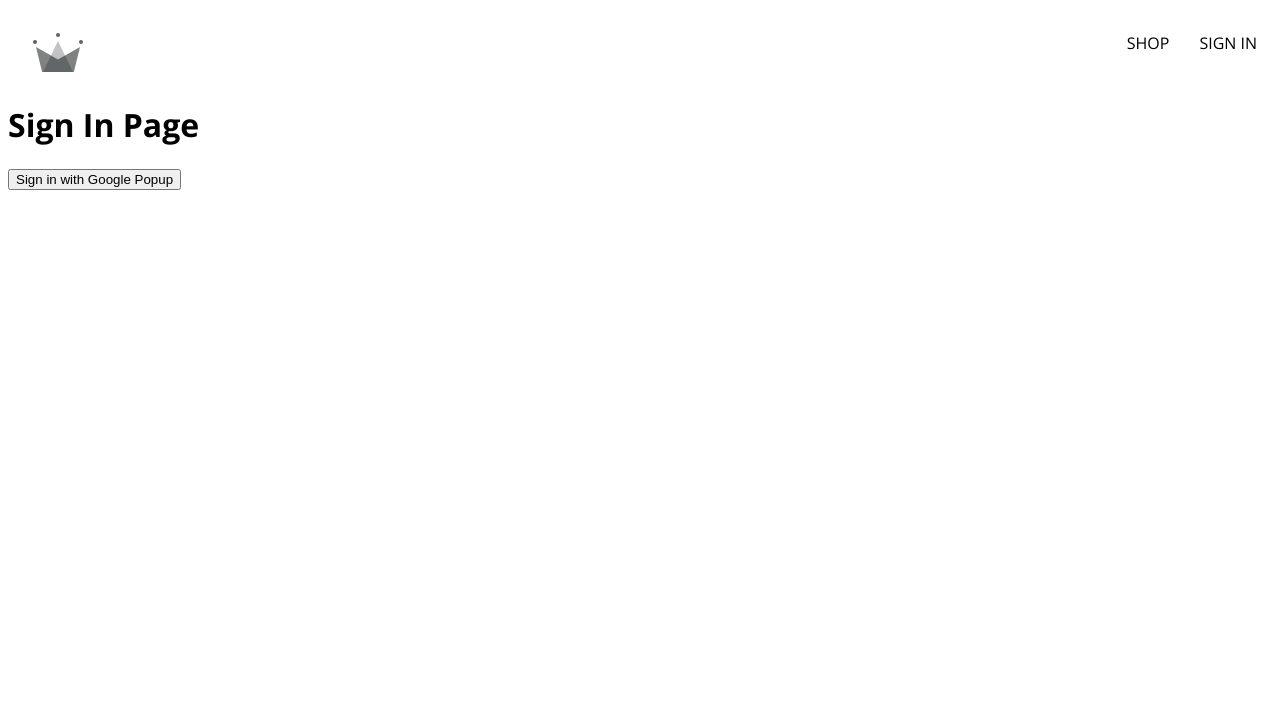
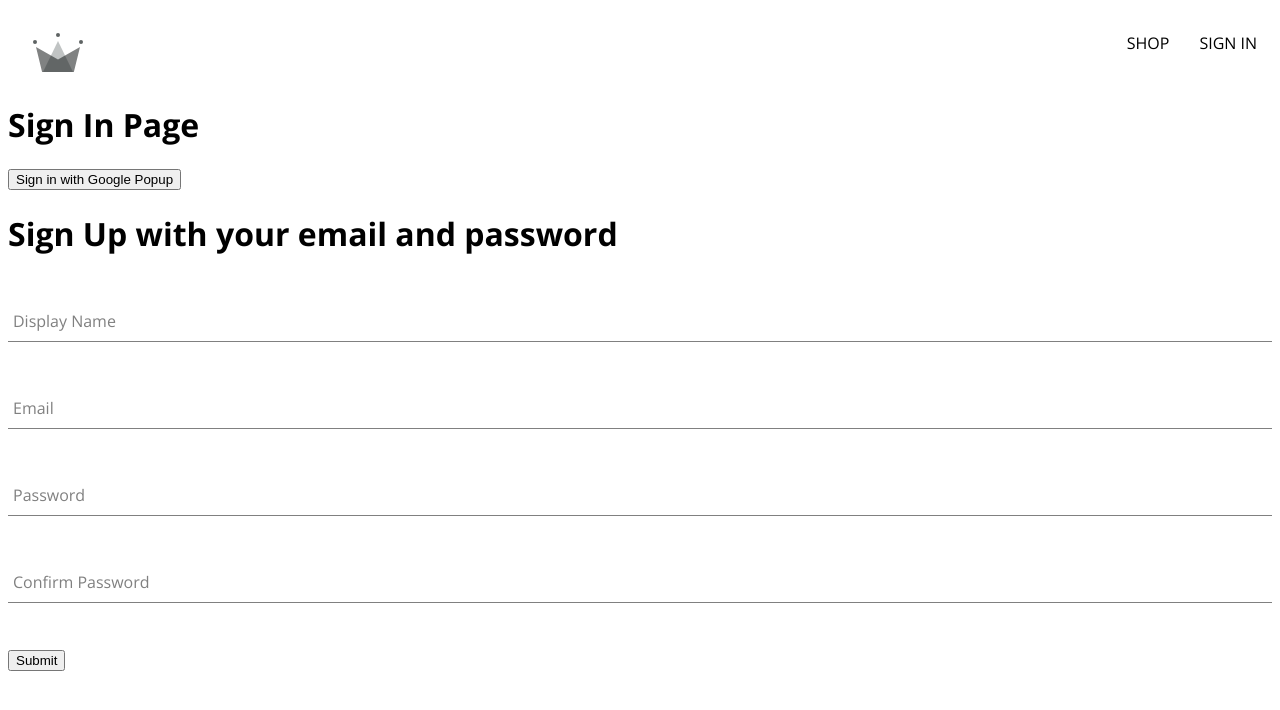
Before and after one commit to codefluss/cf-tuturial-shop, a React (Create React App) app: page /sign-in in a window 1280 px wide. Shown: the top 710 px of the page. Built offline with nearby package versions, Linux system fonts and the light colour scheme.

Commit message:
create sign up form

```diff
--- /dev/null
+++ b/src/components/form-input/form-input.component.jsx
@@ -0,0 +1,14 @@
+import './form-input.styles.scss';
+
+const FormInput = ({ label, ...otherProps }) => {
+    return (
+        <div className="group">
+            <input className={"form-input"} {...otherProps} />
+            { label &&
+                <label className={`form-input-label ${otherProps.value.length ? 'shrink' : ''}`}>{label}</label>
+            }
+        </div>
+    );
+}
+
+export default FormInput;
--- /dev/null
+++ b/src/components/form-input/form-input.styles.scss
@@ -0,0 +1,54 @@
+$sub-color: grey;
+$main-color: black;
+
+@mixin shrinkLabel {
+  top: -14px;
+  font-size: 12px;
+  color: $main-color;
+}
+
+.group {
+  position: relative;
+  margin: 45px 0;
+
+  .form-input {
+    background: none;
+    background-color: white;
+    color: $sub-color;
+    font-size: 18px;
+    padding: 10px 10px 10px 5px;
+    display: block;
+    width: 100%;
+    border: none;
+    border-radius: 0;
+    border-bottom: 1px solid $sub-color;
+    margin: 25px 0;
+
+    &:focus {
+      outline: none;
+    }
+
+    &:focus ~ .form-input-label {
+      @include shrinkLabel();
+    }
+  }
+
+  input[type='password'] {
+    letter-spacing: 0.3em;
+  }
+
+  .form-input-label {
+    color: $sub-color;
+    font-size: 16px;
+    font-weight: normal;
+    position: absolute;
+    pointer-events: none;
+    left: 5px;
+    top: 10px;
+    transition: 300ms ease all;
+
+    &.shrink {
+      @include shrinkLabel();
+    }
+  }
+}
--- /dev/null
+++ b/src/components/sign-up-form/sign-up-form.component.jsx
@@ -0,0 +1,82 @@
+import { useState } from 'react';
+
+import { createAuthUserWithEmailAndPassword, createUserDocumentFromAuth } from '../../utils/firebase/firebase.utils';
+import FormInput from '../form-input/form-input.component';
+
+const defaultFormFields = {
+    displayName: '',
+    email: '',
+    password: '',
+    confirmPassword: ''
+}
+const SignUpForm = () => {
+    const [formFields, setFormFields] = useState(defaultFormFields);
+    const { displayName, email, password, confirmPassword } = formFields;
+
+
+    const resetFormFields = () => {
+        setFormFields(defaultFormFields);
+    }
+    const handleChange = (event) => {
+        const { name, value } = event.target;
+        setFormFields({...formFields, [name]: value })
+    };
+
+    const handleSubmit = async (event) => {
+        event.preventDefault();
+        if (password !== confirmPassword) {
+            console.error('passwords does not match');
+            return;
+        }
+
+        try {
+            const { user } = await createAuthUserWithEmailAndPassword(email, password);
+            await createUserDocumentFromAuth(user, { displayName });
+            resetFormFields();
+        } catch (error) {
+            if (error.code === 'auth/email-already-in-use') {
+                alert('Cannot create user. Email already in use.')
+            } else {
+                console.error(error);
+            }
+        }
+    }
+
+    return (
+        <div>
+            <h1>Sign Up with your email and password</h1>
+            <form onSubmit={handleSubmit}>
+                <FormInput label="Display Name"
+                           type="text"
+                           name="displayName"
+                           required
+                           onChange={handleChange}
+                           value={displayName} />
+
+                <FormInput label="Email"
+                           type="email"
+                           name="email"
+                           required
+                           onChange={handleChange}
+                           value={email} />
+
+                <FormInput label="Password"
+                           type="password"
+                           name="password"
+                           required onChange={handleChange}
+                           value={password} />
+
+                <FormInput label="Confirm Password"
+                           type="password"
+                           name="confirmPassword"
+                           required
+                           onChange={handleChange}
+                           value={confirmPassword} />
+
+                <button type="submit">Submit</button>
+            </form>
+        </div>
+    )
+}
+
+export default SignUpForm;
--- a/src/routes/sign-in/sign-in.componet.jsx
+++ b/src/routes/sign-in/sign-in.componet.jsx
@@ -1,19 +1,35 @@
-import { signInWidthGooglePopup, createUserDocumentFromAuth } from '../../utils/firebase/firebase.utils';
-
+import {
+    auth,
+    signInWidthGooglePopup,
+    createUserDocumentFromAuth,
+    signInWidthGoogleRedirect
+} from '../../utils/firebase/firebase.utils';
+import { useEffect} from 'react';
+import { getRedirectResult } from 'firebase/auth';
+import SignUpForm from '../../components/sign-up-form/sign-up-form.component';
 
 const SignIn = () => {
+    useEffect( () => {
+        const response = getRedirectResult(auth);
+        response.then(async userCredential => {
+            if (userCredential) {
+                const {user} = userCredential;
+                createUserDocumentFromAuth(user);
+            }
+        });
+    }, []);
+
     const logGoogleUser = async () => {
         const { user } = await signInWidthGooglePopup();
-        const userDocRef = await createUserDocumentFromAuth(user);
-        console.log(userDocRef);
+        await createUserDocumentFromAuth(user);
     }
 
     return (
       <div>
           <h1>Sign In Page</h1>
-          <button onClick={logGoogleUser}>
-              Sign in with Google Popup
-          </button>
+          <button onClick={logGoogleUser}>Sign in with Google Popup</button>
+          <SignUpForm />
+          { /* <button onClick={signInWidthGoogleRedirect}>Sign in with Google Redirect</button> */}
       </div>
     );
 }
--- a/src/utils/firebase/firebase.utils.js
+++ b/src/utils/firebase/firebase.utils.js
@@ -1,6 +1,6 @@
 // Import the functions you need from the SDKs you need
 import { initializeApp } from 'firebase/app';
-import { getAuth, signInWithRedirect, signInWithPopup, GoogleAuthProvider} from 'firebase/auth';
+import { getAuth, signInWithRedirect, signInWithPopup, createUserWithEmailAndPassword, GoogleAuthProvider} from 'firebase/auth';
 import { getFirestore, doc, getDoc, setDoc } from 'firebase/firestore';
 
 // Your web app's Firebase configuration
@@ -15,22 +15,25 @@
 
 // Initialize Firebase
 const firebaseApp = initializeApp(firebaseConfig);
-
-const provider = new GoogleAuthProvider();
-provider.setCustomParameters({
+const googleProvider = new GoogleAuthProvider();
+googleProvider.setCustomParameters({
     prompt: 'select_account'
 });
 
 export const auth = getAuth();
-export const signInWidthGooglePopup = () => signInWithPopup(auth, provider);
 export const db = getFirestore();
-export const createUserDocumentFromAuth = async (userAuth) => {
+
+
+export const signInWidthGooglePopup = () => signInWithPopup(auth, googleProvider);
+export const signInWidthGoogleRedirect = () => signInWithRedirect(auth, googleProvider);
+export const createAuthUserWithEmailAndPassword = async (email, password) => {
+    if (!email || !password) return;
+    return await createUserWithEmailAndPassword(auth, email, password);
+}
+
+export const createUserDocumentFromAuth = async (userAuth, additionalInformation = {}) => {
     const userDocRef = doc(db, 'users', userAuth.uid);
-    console.log(userDocRef);
-
     const userSnapshot = await getDoc(userDocRef);
-    console.log(userSnapshot);
-    console.log(`snapshot exists: ${userSnapshot.exists()}`);
 
     if (!(userSnapshot.exists())) {
         const { displayName, email } = userAuth;
@@ -40,7 +43,8 @@
             await setDoc(userDocRef, {
                 displayName,
                 email,
-                createdAt
+                createdAt,
+                ...additionalInformation
             });
         } catch (error) {
             console.error('error creating th user', error.message)
```
